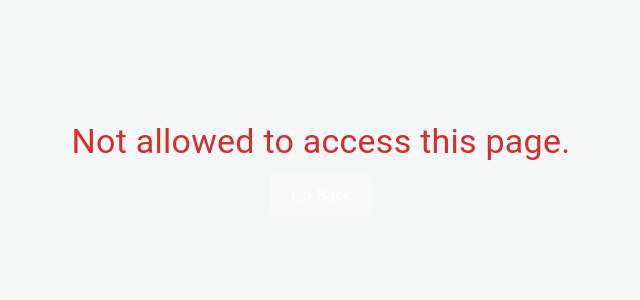
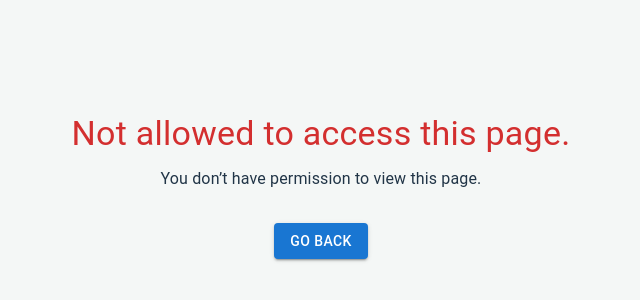
Before and after one commit to porchsal/sop_matrix, a React (Vite) app in the folder sop-manager/: page /not-authorized in a window 1280 px wide. Shown: the part 246-546 px from the top of the page, without its empty margins (319-959 px from the left). Built offline with nearby package versions, Linux system fonts and the light colour scheme.

Commit message:
Settings and users hide it by profile

```diff
--- a/sop-manager/src/App.jsx
+++ b/sop-manager/src/App.jsx
@@ -26,6 +26,7 @@ import ProtectedRoute from './components/ProtectedRoute'
 import NotAuthorized from './pages/NotAuthorized'
 function App() {
   const [username, setUsername] = useState(null);
+  // eslint-disable-next-line no-unused-vars
   const [role, setRole] = useState(null);
 
   useEffect(() => {
@@ -152,7 +153,12 @@ function App() {
           />
           <Route
             path="/users"
-            element={username ? <Users /> : <Navigate to="/" />}
+            //element={username ? <Users /> : <Navigate to="/" />}
+            element={
+              <ProtectedRoute roles={['Administrator', 'Manager']}>
+                <Users />
+              </ProtectedRoute >
+            }
           />
           <Route
             path="/training/sopnumber/:sopNumber"
--- a/sop-manager/src/components/ProtectedRoute.jsx
+++ b/sop-manager/src/components/ProtectedRoute.jsx
@@ -7,7 +7,7 @@ const ProtectedRoute = ({children, roles}) => {
     const userRole = localStorage.getItem('role');
     console.log("🔐 ProtectedRoute check:", { token, userRole, roles });
     if (!token) {
-        return <Navigate to="/home" replace />;
+        return <Navigate to="/" replace />;
     }
 
     if (roles && !roles.includes(userRole)) {
--- a/sop-manager/src/components/Sidenav.jsx
+++ b/sop-manager/src/components/Sidenav.jsx
@@ -90,6 +90,7 @@ function Sidenav() {
   const [employeeSubMenuOpen, setEmployeeSubMenuOpen] = React.useState(false);
   const [sopSubMenuOpen, setSopSubMenuOpen] = React.useState(false);
   const navigate = useNavigate();
+  const role = localStorage.getItem('role');
 
   const handleEmployeeSubMenuClick = () => {
     setOpen(!open);
@@ -100,6 +101,8 @@ function Sidenav() {
     setOpen(!open);
     setSopSubMenuOpen(!sopSubMenuOpen);
   }
+
+  const canSeeAdminOptions = role === "Manager" || role === "Administrator";
 
   return (
     <Box sx={{ display: 'flex' }}>
@@ -218,7 +221,9 @@ function Sidenav() {
                 </ListItemButton>
               </List>
             </Collapse>
-
+                  ========== Admin Options - Only for Manager and Administrator ===========
+          {canSeeAdminOptions && (
+            <>
               <ListItem disablePadding sx={{ display: 'block' }} onClick={()=>{navigate("/settings")}} >
                 <ListItemButton
                   sx={[
@@ -291,6 +296,8 @@ function Sidenav() {
                   <ListItemText primary="Users" sx={[open ? { opacity: 1, } : { opacity: 0, },]} />
                 </ListItemButton>
               </ListItem>
+            </>
+          )}
         </List>
       </Drawer>
 
--- a/sop-manager/src/pages/NotAuthorized.jsx
+++ b/sop-manager/src/pages/NotAuthorized.jsx
@@ -1,17 +1,46 @@
-import React from "react";
-import { Container, Typography } from "@mui/material";
+// import React from "react";
+// import { Container, Typography, Button } from "@mui/material";
+
+// const NotAuthorized = () => (
+//   <Container>
+//     <Typography variant="h4" color="error" align="center" sx={{ mt: 5 }}>
+//       Not allowed to access this page.
+//     </Typography>
+//    <Button
+//         variant="contained"
+//         sx={{ mt: 3 }}
+//         onClick={() => window.history.back()}
+//       >
+//         Go Back
+//       </Button>
+//       </Container>
+
+// );
+
+// export default NotAuthorized;
+
+import { Container, Typography, Button, Box } from "@mui/material";
 
 const NotAuthorized = () => (
-  <><Container>
-    <Typography variant="h4" color="error" align="center" sx={{ mt: 5 }}>
+  <Container sx={{ textAlign: "center", mt: 8 }}>
+    <Typography variant="h4" color="error" gutterBottom>
       Not allowed to access this page.
     </Typography>
-  </Container><button
+
+    <Typography variant="body1" sx={{ mb: 4 }}>
+      You don’t have permission to view this page.
+    </Typography>
+
+    <Box>
+      <Button
+        variant="contained"
+        color="primary"
         onClick={() => window.history.back()}
-        color="primary"
-        >Go Back
-        </button></>
-
+      >
+        Go Back
+      </Button>
+    </Box>
+  </Container>
 );
 
 export default NotAuthorized;
```
Lines whose indentation alone changed are shown as unchanged.
